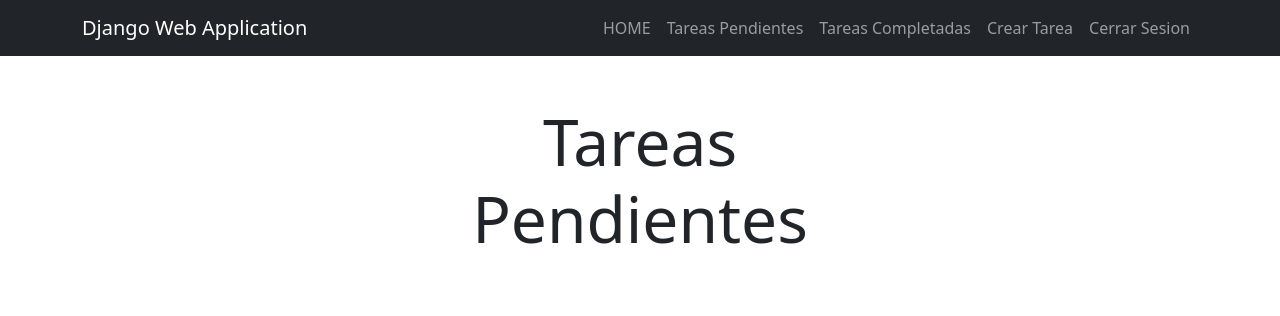
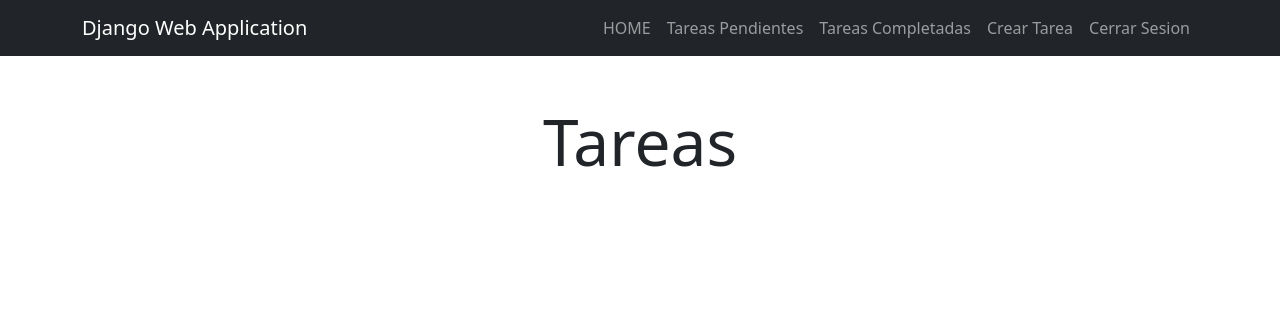
Before and after one commit to JhonnyCCM/Django-auth-crud, a Django app: page /tasks/ in a window 1280 px wide. Shown: the top 316 px of the page. Run offline with Django 5.2, Linux system fonts and the light colour scheme; the visitor is signed in with stand-in values (Sample User, id 1); data that the repository does not hold is empty.

Commit message:
first commit

```diff
--- a/tasks/templates/tasks.html
+++ b/tasks/templates/tasks.html
@@ -4,7 +4,7 @@
 <main class="container">
     <div class="row">
         <div class="col-md-6 offset-md-3">
-            <h1 class="text-center display-3 py-5">Tareas Pendientes</h1>
+            <h1 class="text-center display-3 py-5">Tareas</h1>
             <ul class="list-group">
                 {% for task in tasks %}
                 <a class="list-group-item" href="{% url 'task_detail' task.id %}">
```
